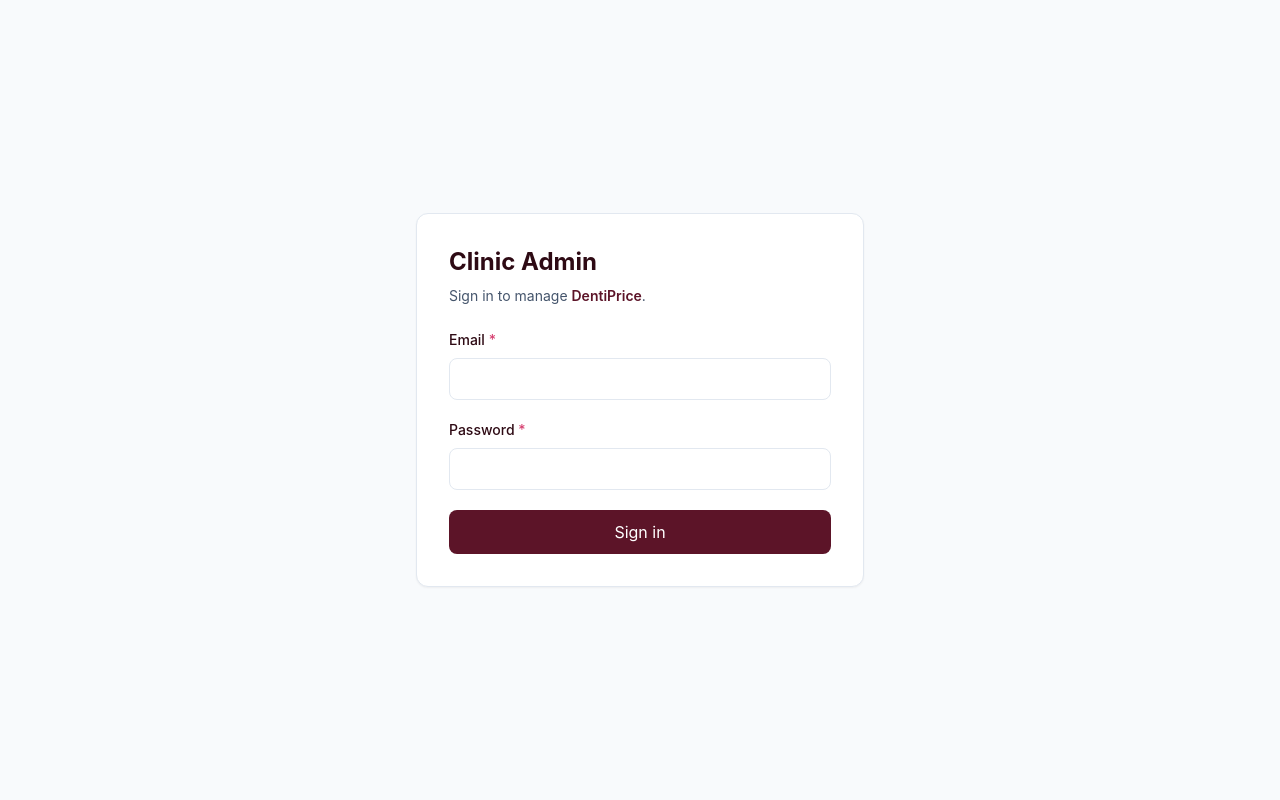
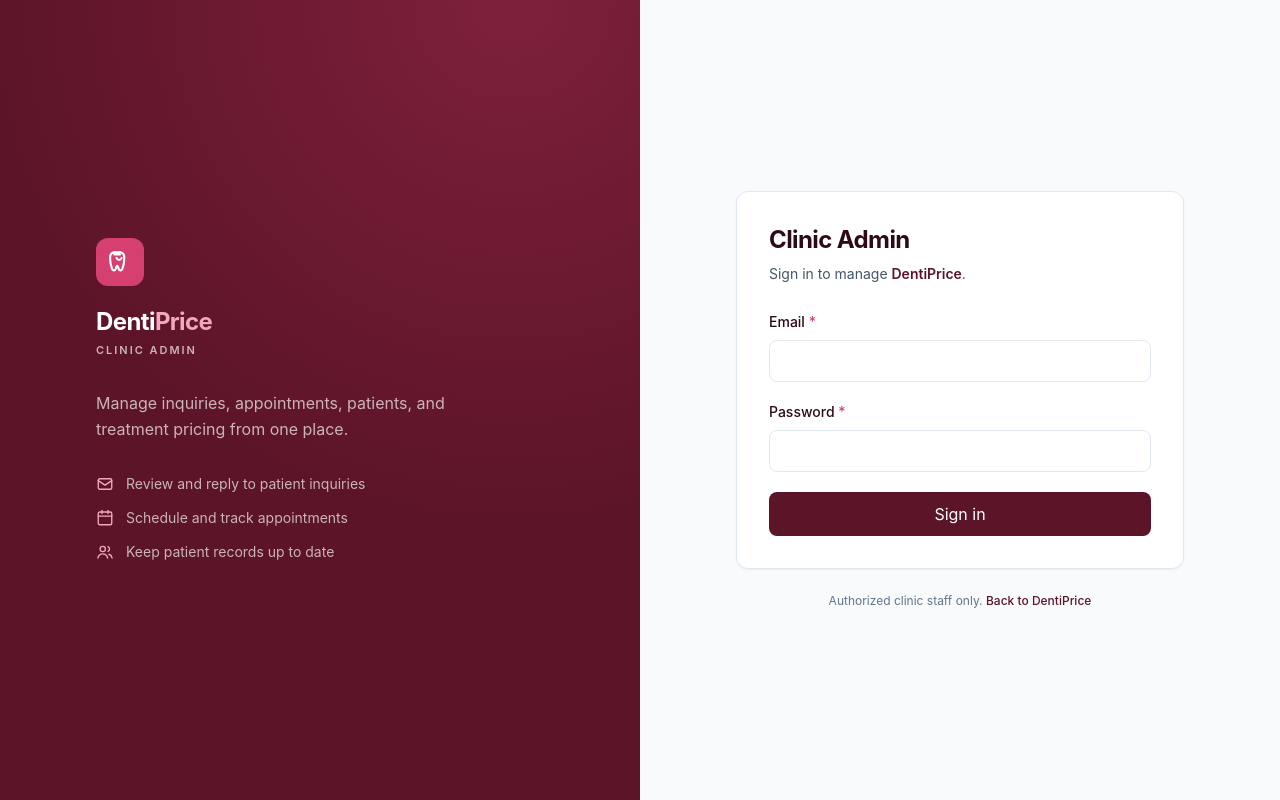
Before and after one commit to rdmanangu/Dentiprice, a React (Vite) app: page /admin/login in a window 1280 px wide. Built offline with nearby package versions, Linux system fonts and the light colour scheme; no server answers.

Commit message:
fix admin login and update branding

```diff
--- a/index.html
+++ b/index.html
@@ -2,7 +2,7 @@
 <html lang="en">
   <head>
     <meta charset="UTF-8" />
-    <link rel="icon" type="image/svg+xml" href="/favicon.svg" />
+    <link rel="icon" type="image/png" href="/src/assets/icon.png" />
     <meta name="viewport" content="width=device-width, initial-scale=1.0" />
     <title>Dentiprice</title>
   </head>
--- a/src/components/layout/Header.tsx
+++ b/src/components/layout/Header.tsx
@@ -6,9 +6,12 @@ function Header() {
       <div className="mx-auto flex max-w-7xl items-center justify-between px-4 py-4 sm:px-6 lg:px-8">
         <Link
           to="/"
-          className="rounded-lg text-xl font-bold tracking-tight text-primary focus-visible:outline-none focus-visible:ring-2 focus-visible:ring-accent"
+          className="flex items-center gap-2 rounded-lg text-xl font-bold tracking-tight text-primary focus-visible:outline-none focus-visible:ring-2 focus-visible:ring-accent"
         >
-          Denti<span className="text-cta">Price</span>
+          <img src="/src/assets/icon.png" alt="" className="h-6 w-6 shrink-0" />
+          <span>
+            Denti<span className="text-cta">Price</span>
+          </span>
         </Link>
 
         <nav aria-label="Main navigation" className="flex items-center gap-2">
--- a/src/pages/AdminLogin.tsx
+++ b/src/pages/AdminLogin.tsx
@@ -1,7 +1,51 @@
 import { useState } from "react";
-import { useNavigate } from "react-router-dom";
+import { Link, useNavigate } from "react-router-dom";
 import { supabase } from "../lib/supabase";
 import { Button, Card, Field, Input } from "../components/ui";
+import {
+  IconCalendar,
+  IconInquiries,
+  IconPatients,
+  LogoIcon,
+} from "../components/admin/icons";
+
+// ─────────────────────────────────────────────
+// BRAND PANEL CONTENT
+// Hidden on small screens so the sign-in form
+// stays the only thing competing for attention.
+// ─────────────────────────────────────────────
+
+const adminTools: { icon: typeof IconInquiries; label: string }[] = [
+  { icon: IconInquiries, label: "Review and reply to patient inquiries" },
+  { icon: IconCalendar, label: "Schedule and track appointments" },
+  { icon: IconPatients, label: "Keep patient records up to date" },
+];
+
+// ─────────────────────────────────────────────
+// SIGN-IN FEEDBACK
+// Supabase can authenticate an account that is not
+// allowed into the admin panel, and it reports a
+// pending email confirmation as a generic failure.
+// Both cases are translated here so the reason for a
+// rejected sign-in is always explicit.
+// ─────────────────────────────────────────────
+
+const NOT_AUTHORIZED_MESSAGE =
+  "Your account signed in, but it is not authorized for the DentiPrice admin panel. Ask the clinic owner to grant your account the admin role.";
+
+function describeSignInError(message: string): string {
+  const normalized = message.toLowerCase();
+
+  if (normalized.includes("email not confirmed")) {
+    return "Your email address has not been confirmed yet. Open the confirmation link Supabase emailed to this address, then sign in again.";
+  }
+
+  if (normalized.includes("invalid login credentials")) {
+    return "Incorrect email or password. Please check your details and try again.";
+  }
+
+  return message;
+}
 
 function AdminLogin() {
   const navigate = useNavigate();
@@ -20,13 +64,24 @@ function AdminLogin() {
     setError(null);
     setLoading(true);
 
-    const { error } = await supabase.auth.signInWithPassword({
+    const { data, error } = await supabase.auth.signInWithPassword({
       email: email.trim(),
       password,
     });
 
     if (error) {
-      setError(error.message);
+      setError(describeSignInError(error.message));
+      setLoading(false);
+      return;
+    }
+
+    // A valid Supabase account is not enough on its own. AdminRoute, the
+    // dashboard service and the RLS policies all require the admin role in
+    // app_metadata, so a signed-in account without it is signed back out
+    // here rather than being bounced off /admin with no explanation.
+    if (data.session?.user.app_metadata.role !== "admin") {
+      await supabase.auth.signOut();
+      setError(NOT_AUTHORIZED_MESSAGE);
       setLoading(false);
       return;
     }
@@ -37,25 +92,85 @@ function AdminLogin() {
   }
 
   return (
-    <main className="flex min-h-screen items-center justify-center bg-bg px-4 py-12">
-      <Card className="w-full max-w-md p-8">
-        <h1 className="text-2xl font-bold text-ink">
+    <main className="grid min-h-screen lg:grid-cols-2">
+      {/* Brand panel */}
+      <div className="relative flex flex-col justify-center overflow-hidden bg-primary px-6 py-10 sm:px-10 lg:py-16">
+        <div
+          aria-hidden="true"
+          className="pointer-events-none absolute inset-0 bg-[radial-gradient(circle_at_80%_0%,rgba(214,64,112,0.28),transparent_55%)]"
+        />
+
+        <div className="relative mx-auto w-full max-w-md">
+          <div className="flex items-center gap-3 lg:flex-col lg:items-start lg:gap-5">
+            <div className="flex h-12 w-12 shrink-0 items-center justify-center rounded-card bg-cta text-white">
+              <LogoIcon className="h-7 w-7" />
+            </div>
+
+            <div className="leading-tight">
+              <p className="text-2xl font-bold tracking-tight text-white">
+                Denti<span className="text-[#f2a9bd]">Price</span>
+              </p>
+              <p className="mt-1.5 text-[11px] font-semibold uppercase tracking-[0.18em] text-sidebar-text">
+                Clinic Admin
+              </p>
+            </div>
+          </div>
+
+          <p className="mt-6 max-w-sm text-sm leading-relaxed text-sidebar-text lg:mt-8 lg:text-base">
+            Manage inquiries, appointments, patients, and treatment
+            pricing from one place.
+          </p>
+
+          <ul className="mt-8 hidden space-y-3.5 lg:block">
+            {adminTools.map((tool) => {
+              const Icon = tool.icon;
+
+              return (
+                <li key={tool.label} className="flex items-center gap-3">
+                  <Icon className="h-[18px] w-[18px] shrink-0 text-[#f2a9bd]" />
+                  <span className="text-sm text-sidebar-text">
+                    {tool.label}
+                  </span>
+                </li>
+              );
+            })}
+          </ul>
+        </div>
+      </div>
+
+      {/* Sign-in panel */}
+      <div className="flex flex-col justify-center bg-bg px-5 py-10 sm:px-8 sm:py-12 lg:px-12 lg:py-16">
+        <div className="mx-auto w-full max-w-md">
+          <Card className="p-6 sm:p-8">
+            <h1
+              id="admin-login-title"
+              className="text-2xl font-bold tracking-tight text-ink"
+            >
               Clinic Admin
             </h1>
 
             <p className="mt-2 text-sm text-slate-600">
-          Sign in to manage <span className="font-semibold text-primary">DentiPrice</span>.
+              Sign in to manage{" "}
+              <span className="font-semibold text-primary">DentiPrice</span>.
             </p>
 
-        <form onSubmit={handleSubmit} className="mt-6 space-y-5">
+            <form
+              onSubmit={handleSubmit}
+              className="mt-7 space-y-5"
+              aria-labelledby="admin-login-title"
+              aria-busy={loading}
+            >
               <Field label="Email" htmlFor="admin-email" required>
                 <Input
                   id="admin-email"
                   type="email"
+                  name="email"
                   value={email}
                   onChange={(event) => setEmail(event.target.value)}
                   required
                   autoComplete="email"
+                  autoCapitalize="none"
+                  spellCheck={false}
                 />
               </Field>
 
@@ -63,6 +178,7 @@ function AdminLogin() {
                 <Input
                   id="admin-password"
                   type="password"
+                  name="password"
                   value={password}
                   onChange={(event) => setPassword(event.target.value)}
                   required
@@ -73,17 +189,44 @@ function AdminLogin() {
               {error && (
                 <p
                   role="alert"
-              className="rounded-control border border-error-border bg-error-bg p-4 text-sm font-medium text-error"
+                  className="rounded-control border border-error-border bg-error-bg p-3.5 text-sm font-medium text-error"
                 >
                   {error}
                 </p>
               )}
 
-          <Button type="submit" disabled={loading} className="w-full">
-            {loading ? "Signing in..." : "Sign in"}
+              <Button
+                type="submit"
+                disabled={loading}
+                aria-busy={loading}
+                className="w-full"
+              >
+                {loading ? (
+                  <>
+                    <span
+                      aria-hidden="true"
+                      className="h-4 w-4 animate-spin rounded-pill border-2 border-white/40 border-t-white"
+                    />
+                    Signing in...
+                  </>
+                ) : (
+                  "Sign in"
+                )}
               </Button>
             </form>
           </Card>
+
+          <p className="mt-6 text-center text-xs text-slate-500">
+            Authorized clinic staff only.{" "}
+            <Link
+              to="/"
+              className="rounded-sm font-medium text-primary underline-offset-2 hover:underline focus-visible:outline-none focus-visible:ring-2 focus-visible:ring-accent focus-visible:ring-offset-2"
+            >
+              Back to DentiPrice
+            </Link>
+          </p>
+        </div>
+      </div>
     </main>
   );
 }
```
Also changed, not shown: src/assets/icon.png (added), 1 other file (tests, documents, lock files or other folders). Lines whose indentation alone changed are shown as unchanged.
